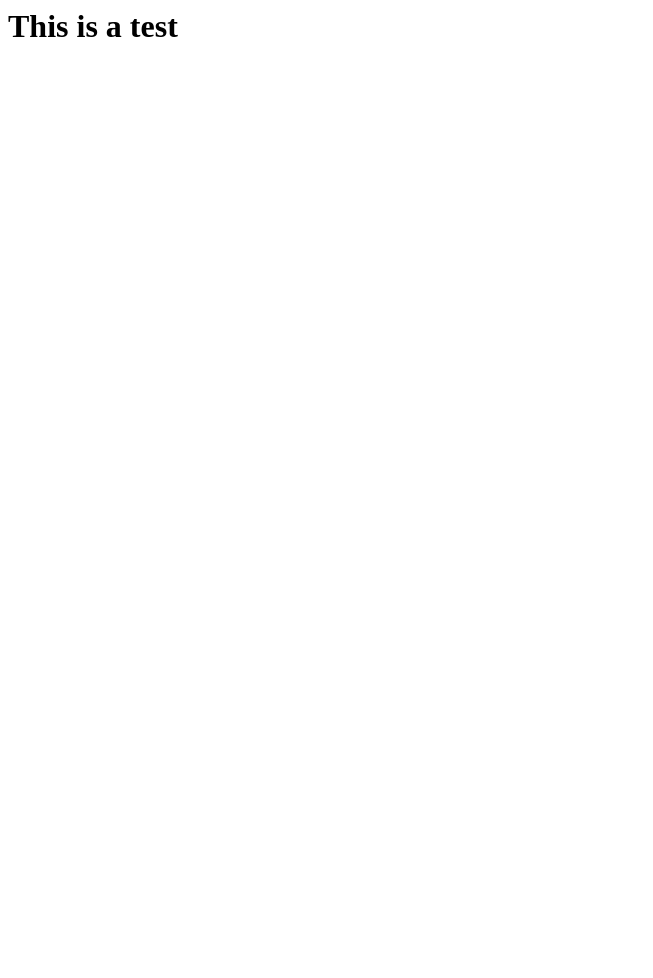
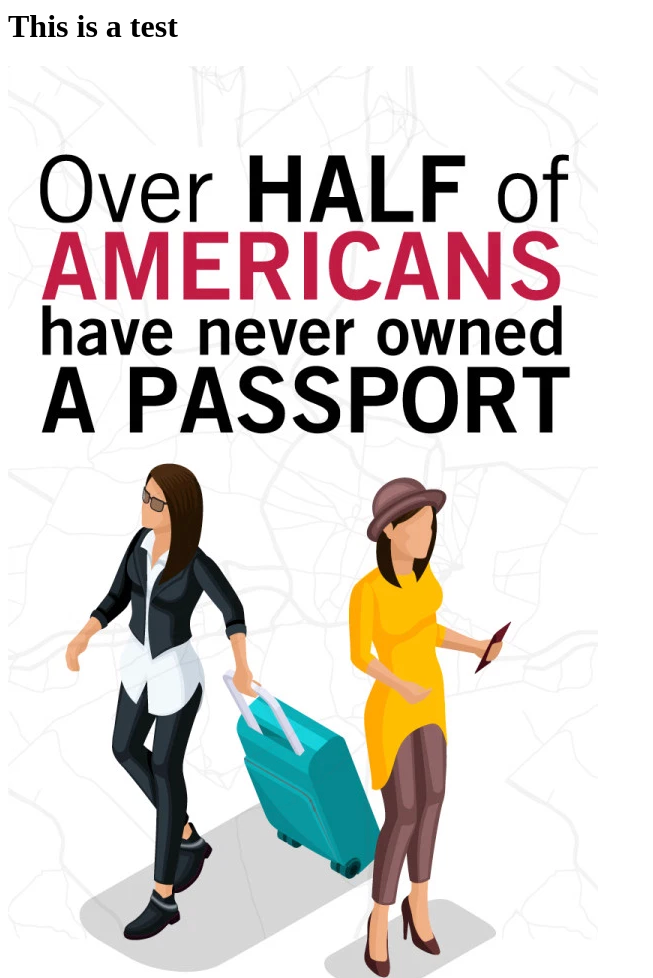
Before and after one commit to EvanFeder/test-website, a plain HTML site: page index.html in a window 1280 px wide. Shown: the top 978 px of the page, without its empty margins (0-653 px from the left). Before the commit the page ends 800 px from the top, so only its background shows below. Drawn offline with Linux system fonts and the light colour scheme.

Commit message:
Update index.html

```diff
--- a/index.html
+++ b/index.html
@@ -1 +1,2 @@
 <h1>This is a test</h1>
+<img src="Screen Shot 2020-01-04 at 9.32.43 PM.png">
```
